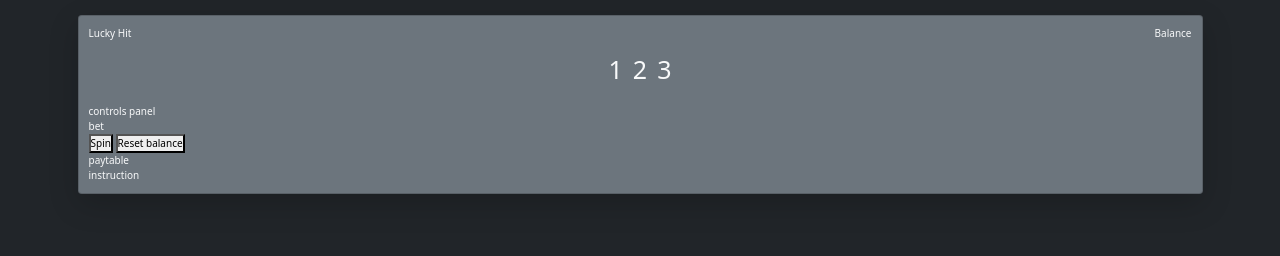
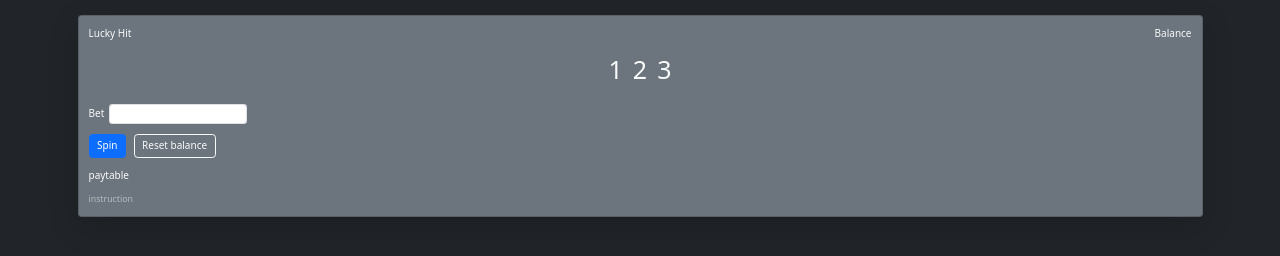
Before and after one commit to EmcioN/LuckyHit, a plain HTML site: page index.html in a window 1280 px wide. Drawn offline with nearby package versions, Linux system fonts and the light colour scheme.

Commit message:
Add style to controls and instruction

```diff
--- a/index.html
+++ b/index.html
@@ -1,15 +1,14 @@
 <!DOCTYPE html>
 <html lang="en">
+
 <head>
     <meta charset="UTF-8" />
     <meta name="viewport" content="width=device-width, initial-scale=1.0" />
-    <link
-      href="https://cdn.jsdelivr.net/npm/bootstrap@5.3.2/dist/css/bootstrap.min.css"
-      rel="stylesheet"
-    />
+    <link href="https://cdn.jsdelivr.net/npm/bootstrap@5.3.2/dist/css/bootstrap.min.css" rel="stylesheet" />
     <link href="assets/css/style.css" rel="stylesheet" />
     <title>Lucky Shot</title>
 </head>
+
 <body class="bg-dark text-light">
     <div class="container py-4">
         <div class="card bg-secondary text-light shadow-lg">
@@ -23,17 +22,23 @@
                     <div class="mx-2">2</div>
                     <div class="mx-2">3</div>
                 </div>
-          <div>
-            controls panel
-            <div>bet</div>
-            <button>Spin</button>
-            <button>Reset balance</button>
+                <div class="mb-3">
+                    <div id="bet" class="row g-2 align-items-center mb-3">
+                        <label for="bet" class="col-auto">Bet</label>
+                        <div class="col-auto">
+                            <input class="form-control form-control-sm"/>
                         </div>
-          <div>paytable</div>
-          <div>instruction</div>
+                    </div>
+                    <button class="btn btn-primary me-2">Spin</button>
+                    <button class="btn btn-outline-light">Reset balance</button>
+                </div>
+                <div class="alert alert-info py-2 d-none">Message</div>
+                <div class="mt-3">paytable</div>
+                <div class="mt-3 small text-white-50">instruction</div>
             </div>
         </div>
     </div>
     <script src="https://cdn.jsdelivr.net/npm/bootstrap@5.3.2/dist/js/bootstrap.bundle.min.js"></script>
 </body>
+
 </html>
```
Lines whose indentation alone changed are shown as unchanged.
